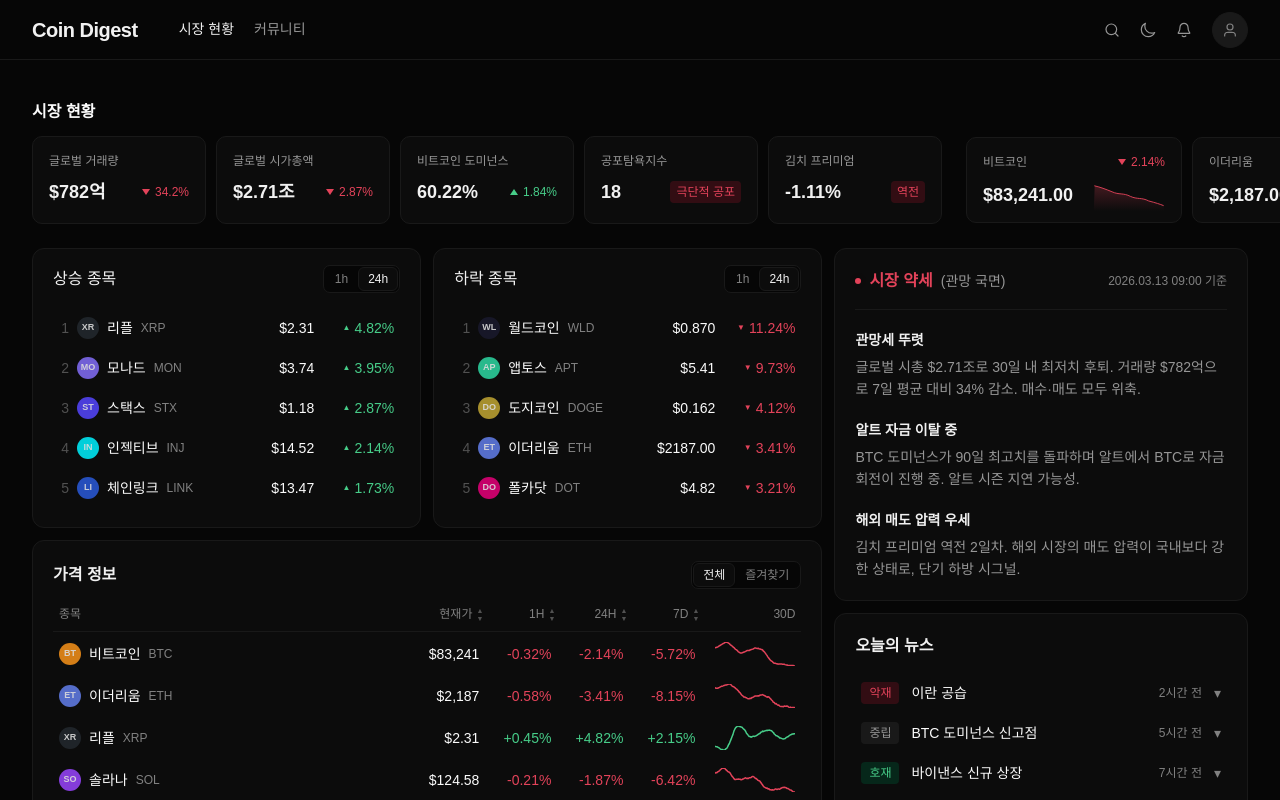
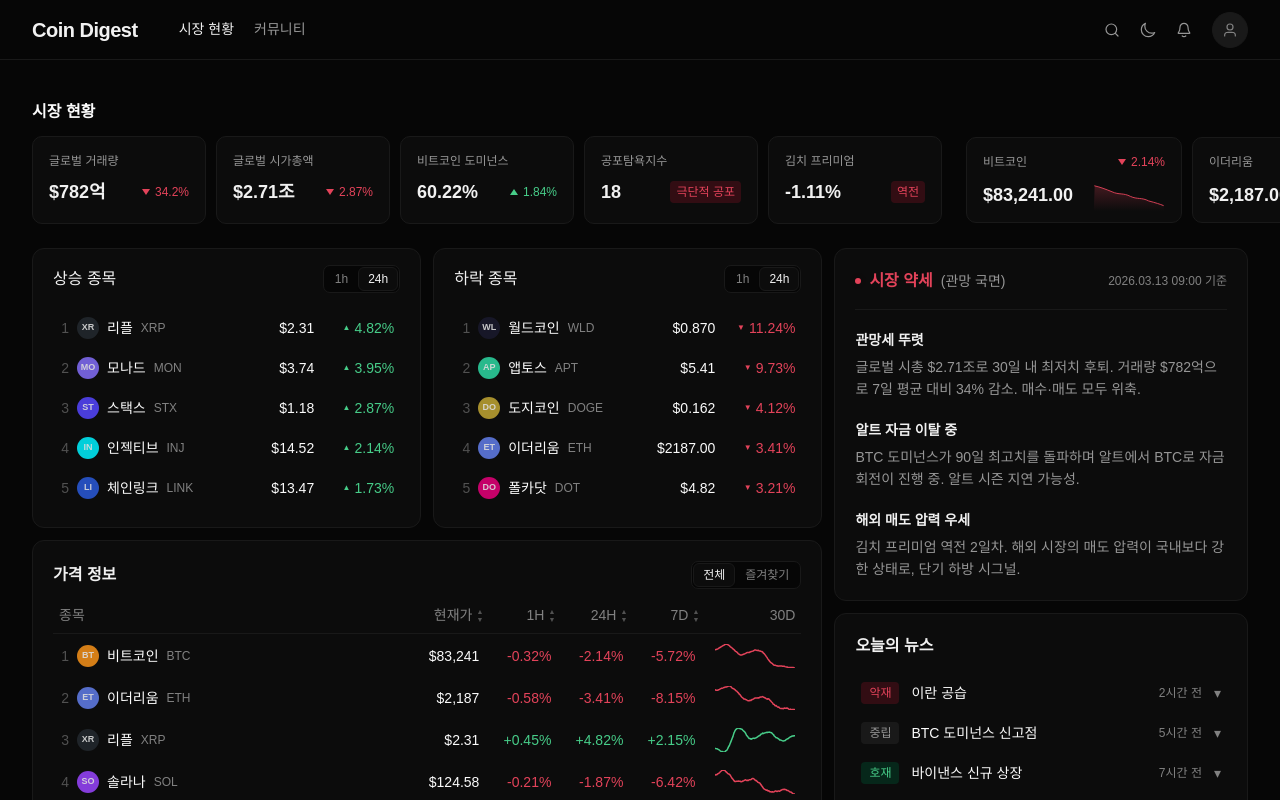
Before and after one commit to dre2rea/Cryptalk-Prototype, a Next.js app: page / in a window 1280 px wide. Shown: the top 800 px of the page. Built offline with nearby package versions, Linux system fonts and the light colour scheme; a web font is replaced by a local one.

Commit message:
price card animation etc.

```diff
--- a/package.json
+++ b/package.json
@@ -13,6 +13,7 @@
   "dependencies": {
     "class-variance-authority": "^0.7.1",
     "clsx": "^2.1.1",
+    "framer-motion": "^12.38.0",
     "lucide-react": "^0.577.0",
     "next": "16.1.6",
     "react": "19.2.3",
--- a/src/components/CommunitySentimentCard.tsx
+++ b/src/components/CommunitySentimentCard.tsx
@@ -121,7 +121,7 @@ export function CommunitySentimentCard() {
             <div className="flex-1 min-w-0">
               {/* Name + sentiment badge */}
               <div className="flex items-center gap-[var(--spacing-md)] mb-[var(--spacing-md)]">
-                <span className="text-[length:var(--font-size-text-sm)] font-[var(--font-weight-semibold)] text-[color:var(--text-tertiary)]">
+                <span className="text-[length:var(--font-size-text-sm)] font-[var(--font-weight-semibold)] text-[color:var(--text-primary)]">
                   {platform.name}
                 </span>
                 <span
--- a/src/components/KolAttentionCard.tsx
+++ b/src/components/KolAttentionCard.tsx
@@ -291,7 +291,7 @@ export function KolAttentionCard() {
               className="absolute -translate-x-1/2 w-[140px] rounded-[var(--radius-md)] bg-[var(--bg-secondary)] border border-[var(--border-primary)] px-[var(--spacing-lg)] py-[var(--spacing-lg)] z-30 pointer-events-none"
               style={{
                 left: mousePos.x,
-                top: mousePos.y - 110,
+                top: mousePos.y - 114,
               }}
             >
               <div className="flex items-center gap-[var(--spacing-md)] mb-[var(--spacing-md)]">
--- a/src/components/PriceTable.tsx
+++ b/src/components/PriceTable.tsx
@@ -1,6 +1,7 @@
 "use client";
 
 import { useState } from "react";
+import { motion } from "framer-motion";
 import { coins } from "@/data/mockData";
 
 type SortField = "price" | "1h" | "1d" | "7d" | null;
@@ -167,38 +168,38 @@ export function PriceTable() {
 
       {/* Table Header */}
       <div className="flex items-center gap-[var(--spacing-md)] px-[var(--spacing-sm)] pb-[var(--spacing-md)] border-b border-[var(--border-primary)]">
-        <span className="flex-1 min-w-0 text-[length:var(--font-size-text-xs)] font-[var(--font-weight-regular)] leading-[var(--line-height-text-xs)] text-[color:var(--text-quaternary)]">
+        <span className="flex-1 min-w-0 text-[length:var(--font-size-text-sm)] font-[var(--font-weight-regular)] leading-[var(--line-height-text-sm)] text-[color:var(--text-quaternary)]">
           종목
         </span>
         <button
           onClick={() => handleSort("price")}
-          className="w-[80px] text-right shrink-0 text-[length:var(--font-size-text-xs)] font-[var(--font-weight-regular)] leading-[var(--line-height-text-xs)] text-[color:var(--text-quaternary)] bg-transparent border-none cursor-pointer flex items-center justify-end p-0"
+          className="w-[80px] text-right shrink-0 text-[length:var(--font-size-text-sm)] font-[var(--font-weight-regular)] leading-[var(--line-height-text-sm)] text-[color:var(--text-quaternary)] bg-transparent border-none cursor-pointer flex items-center justify-end p-0"
         >
           현재가
           <SortArrow active={sortField === "price"} dir={sortDir} />
         </button>
         <button
           onClick={() => handleSort("1h")}
-          className="w-[64px] text-right shrink-0 text-[length:var(--font-size-text-xs)] font-[var(--font-weight-regular)] leading-[var(--line-height-text-xs)] text-[color:var(--text-quaternary)] bg-transparent border-none cursor-pointer flex items-center justify-end p-0"
+          className="w-[64px] text-right shrink-0 text-[length:var(--font-size-text-sm)] font-[var(--font-weight-regular)] leading-[var(--line-height-text-sm)] text-[color:var(--text-quaternary)] bg-transparent border-none cursor-pointer flex items-center justify-end p-0"
         >
           1H
           <SortArrow active={sortField === "1h"} dir={sortDir} />
         </button>
         <button
           onClick={() => handleSort("1d")}
-          className="w-[64px] text-right shrink-0 text-[length:var(--font-size-text-xs)] font-[var(--font-weight-regular)] leading-[var(--line-height-text-xs)] text-[color:var(--text-quaternary)] bg-transparent border-none cursor-pointer flex items-center justify-end p-0"
+          className="w-[64px] text-right shrink-0 text-[length:var(--font-size-text-sm)] font-[var(--font-weight-regular)] leading-[var(--line-height-text-sm)] text-[color:var(--text-quaternary)] bg-transparent border-none cursor-pointer flex items-center justify-end p-0"
         >
           24H
           <SortArrow active={sortField === "1d"} dir={sortDir} />
         </button>
         <button
           onClick={() => handleSort("7d")}
-          className="w-[64px] text-right shrink-0 text-[length:var(--font-size-text-xs)] font-[var(--font-weight-regular)] leading-[var(--line-height-text-xs)] text-[color:var(--text-quaternary)] bg-transparent border-none cursor-pointer flex items-center justify-end p-0"
+          className="w-[64px] text-right shrink-0 text-[length:var(--font-size-text-sm)] font-[var(--font-weight-regular)] leading-[var(--line-height-text-sm)] text-[color:var(--text-quaternary)] bg-transparent border-none cursor-pointer flex items-center justify-end p-0"
         >
           7D
           <SortArrow active={sortField === "7d"} dir={sortDir} />
         </button>
-        <span className="w-[80px] ml-[var(--spacing-md)] text-right shrink-0 text-[length:var(--font-size-text-xs)] font-[var(--font-weight-regular)] leading-[var(--line-height-text-xs)] text-[color:var(--text-quaternary)]">
+        <span className="w-[80px] ml-[var(--spacing-md)] text-right shrink-0 text-[length:var(--font-size-text-sm)] font-[var(--font-weight-regular)] leading-[var(--line-height-text-sm)] text-[color:var(--text-quaternary)]">
           30D
         </span>
       </div>
@@ -211,8 +212,10 @@ export function PriceTable() {
             : "var(--fg-error-primary)";
 
           return (
-            <div
+            <motion.div
               key={coin.id}
+              layout
+              transition={{ type: "tween", duration: 0.3, ease: "easeInOut" }}
               onMouseEnter={() => setHovered(i)}
               onMouseLeave={() => setHovered(null)}
               className="flex items-center gap-[var(--spacing-md)] py-[var(--spacing-md)] px-[var(--spacing-sm)] rounded-[var(--radius-base)] cursor-pointer transition-[background-color] duration-150 ease-in-out"
@@ -221,6 +224,11 @@ export function PriceTable() {
                   hovered === i ? "var(--bg-active)" : "transparent",
               }}
             >
+              {/* Rank */}
+              <span className="w-[10px] text-right shrink-0 text-[length:var(--font-size-text-sm)] font-[var(--font-weight-regular)] leading-[var(--line-height-text-sm)] text-[color:var(--text-disabled)] tabular-nums">
+                {i + 1}
+              </span>
+
               {/* Coin name */}
               <div className="flex items-center gap-[var(--spacing-md)] flex-1 min-w-0">
                 <CoinIcon symbol={coin.symbol} />
@@ -280,7 +288,7 @@ export function PriceTable() {
               <div className="w-[80px] ml-[var(--spacing-lg)] flex justify-end shrink-0">
                 <Sparkline data={coin.sparkline30d} color={sparklineColor} />
               </div>
-            </div>
+            </motion.div>
           );
         })}
       </div>
```
Also changed, not shown: 1 other file (tests, documents, lock files or other folders).
